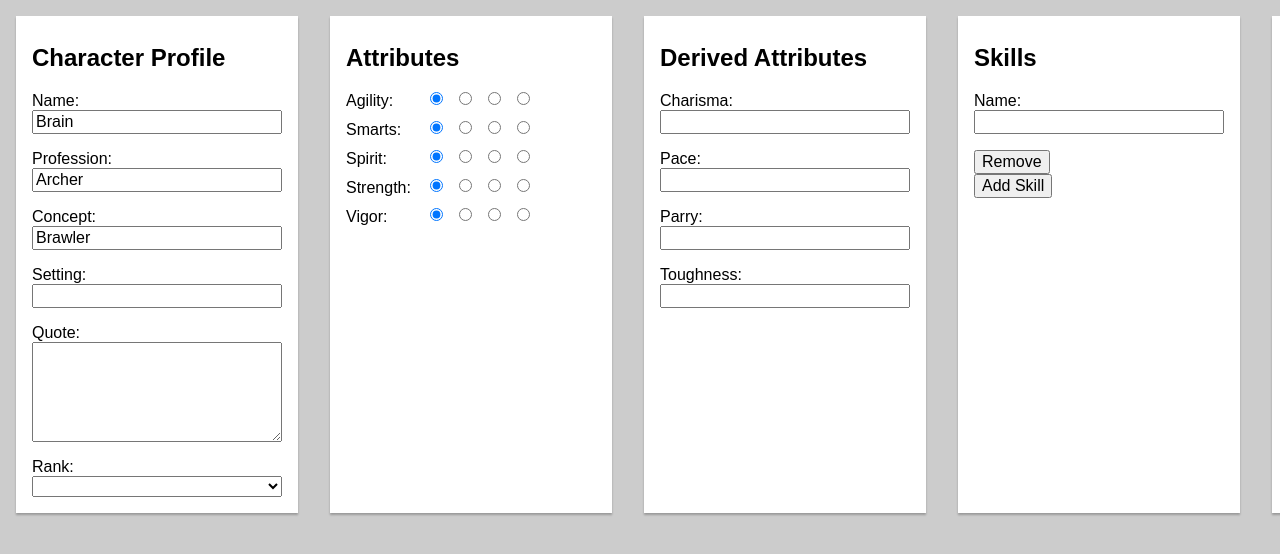
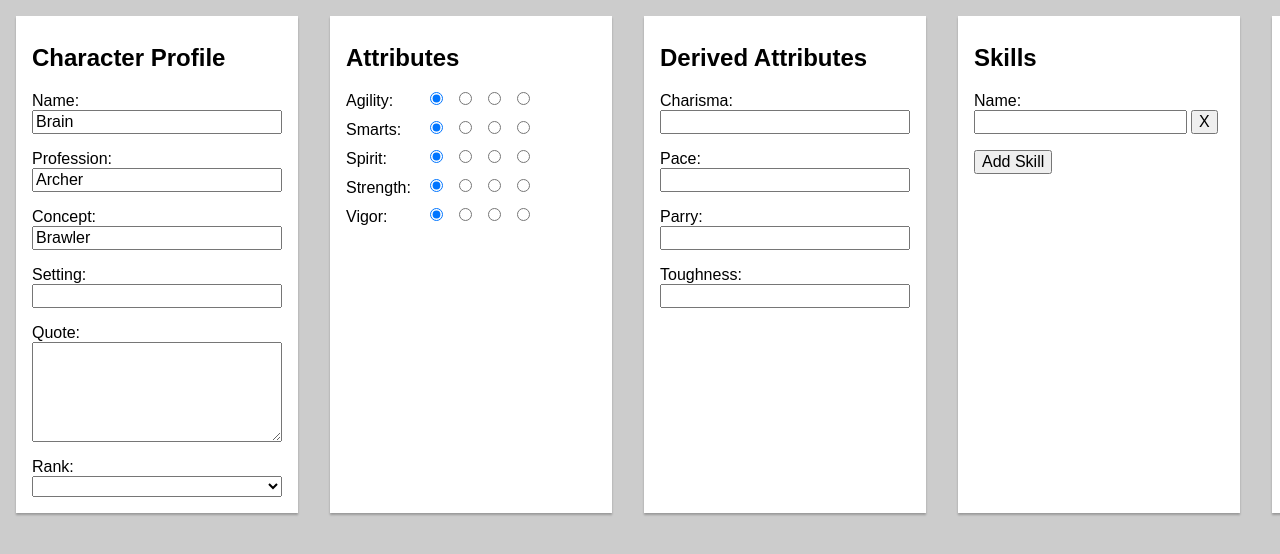
Before and after one commit to atomdmac/savage-sheet, a website with bundled scripts: page index.html in a window 1280 px wide. Shown: the top 554 px of the page. Built offline with nearby package versions, Linux system fonts and the light colour scheme.

Commit message:
Put "remove" button next to list items.
Signed-off-by: suicidepills <atom.mac@gmail.com>

```diff
--- a/index.html
+++ b/index.html
@@ -68,11 +68,11 @@
 	<!-- Skills -->
 	<section class="card skills">
 		<h2>Skills</h2>
-		<ul>
+		<ul class="list">
 			<li class="skill">
 				<label>Name:</label>
 				<input type="text" />
-				<button class="btn btn-remove">Remove</button>
+				<button class="btn btn-remove">X</button>
 			</li>
 		</ul>
 		<button class="btn btn-add">Add Skill</button>
@@ -81,11 +81,11 @@
 	<!-- Armor -->
 	<section class="card armor">
 		<h2>Armor</h2>
-		<ul>
+		<ul class="list">
 			<li class="skill">
 				<label>Name:</label>
 				<input type="text" />
-				<button class="btn btn-remove">Remove</button>
+				<button class="btn btn-remove">X</button>
 			</li>
 		</ul>
 		<button class="btn btn-add">Add Skill</button>
@@ -94,11 +94,11 @@
 	<!-- Equipment -->
 	<section class="card equipment">
 		<h2>Equipment</h2>
-		<ul>
+		<ul class="list">
 			<li class="skill">
 				<label>Name:</label>
 				<input type="text" />
-				<button class="btn btn-remove">Remove</button>
+				<button class="btn btn-remove">X</button>
 			</li>
 		</ul>
 		<button class="btn btn-add">Add Skill</button>
@@ -107,11 +107,11 @@
 	<!-- Hindrances -->
 	<section class="card hindrances">
 		<h2>Hindrances</h2>
-		<ul>
+		<ul class="list">
 			<li class="hindrance">
 				<label>Name:</label>
 				<input type="text" />
-				<button class="btn btn-remove">Remove</button>
+				<button class="btn btn-remove">X</button>
 			</li>
 		</ul>
 		<button class="btn btn-add">Add Skill</button>
@@ -120,11 +120,11 @@
 	<!-- Edges -->
 	<section class="card edges">
 		<h2>Edges</h2>
-		<ul>
+		<ul class="list">
 			<li class="edge">
 				<label>Name:</label>
 				<input type="text" />
-				<button class="btn btn-remove">Remove</button>
+				<button class="btn btn-remove">X</button>
 			</li>
 		</ul>
 		<button class="btn btn-add">Add Skill</button>
--- a/scss/screen.scss
+++ b/scss/screen.scss
@@ -87,6 +87,13 @@ ul {
   }
 }
 
+.list {
+  input[type='text'] {
+    display: inline;
+    width: 85%;
+  }
+}
+
 .die-list {
   display: inline-block;
 
```
Also changed, not shown: css/screen.css.
